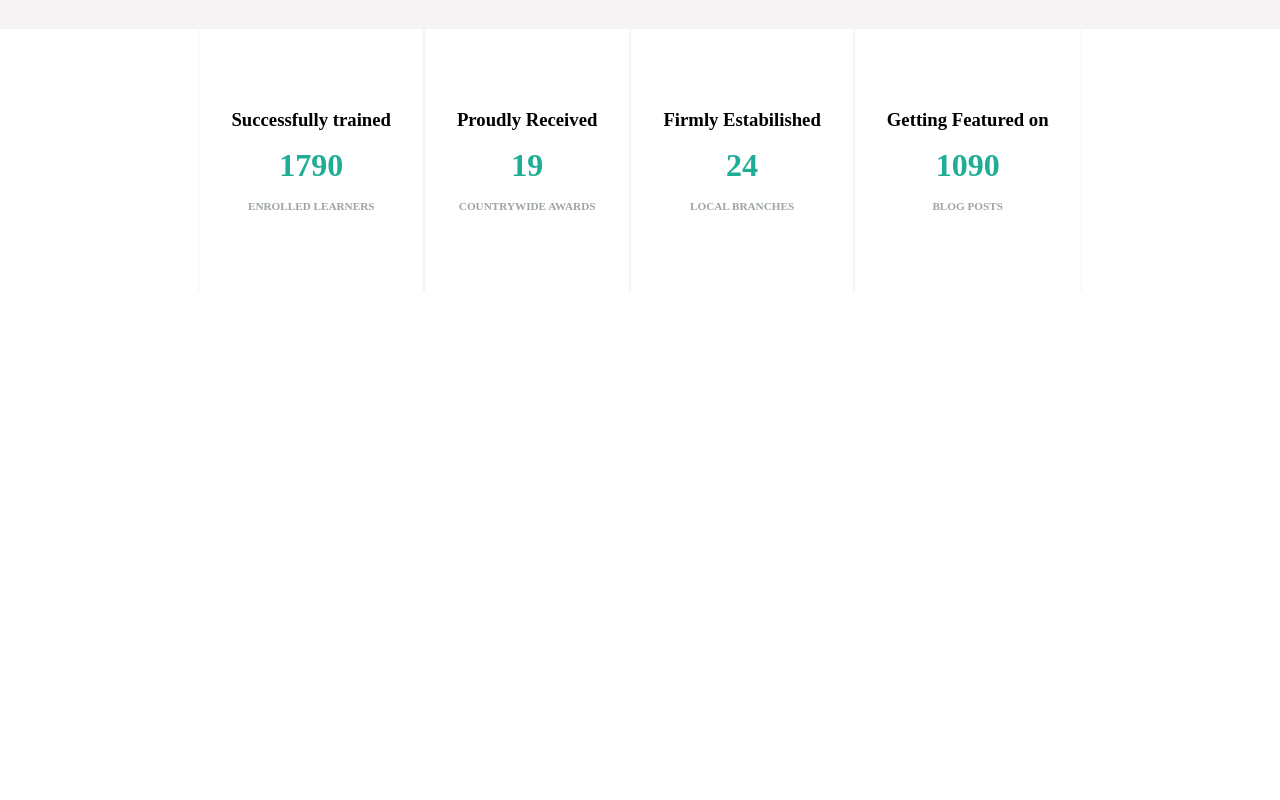
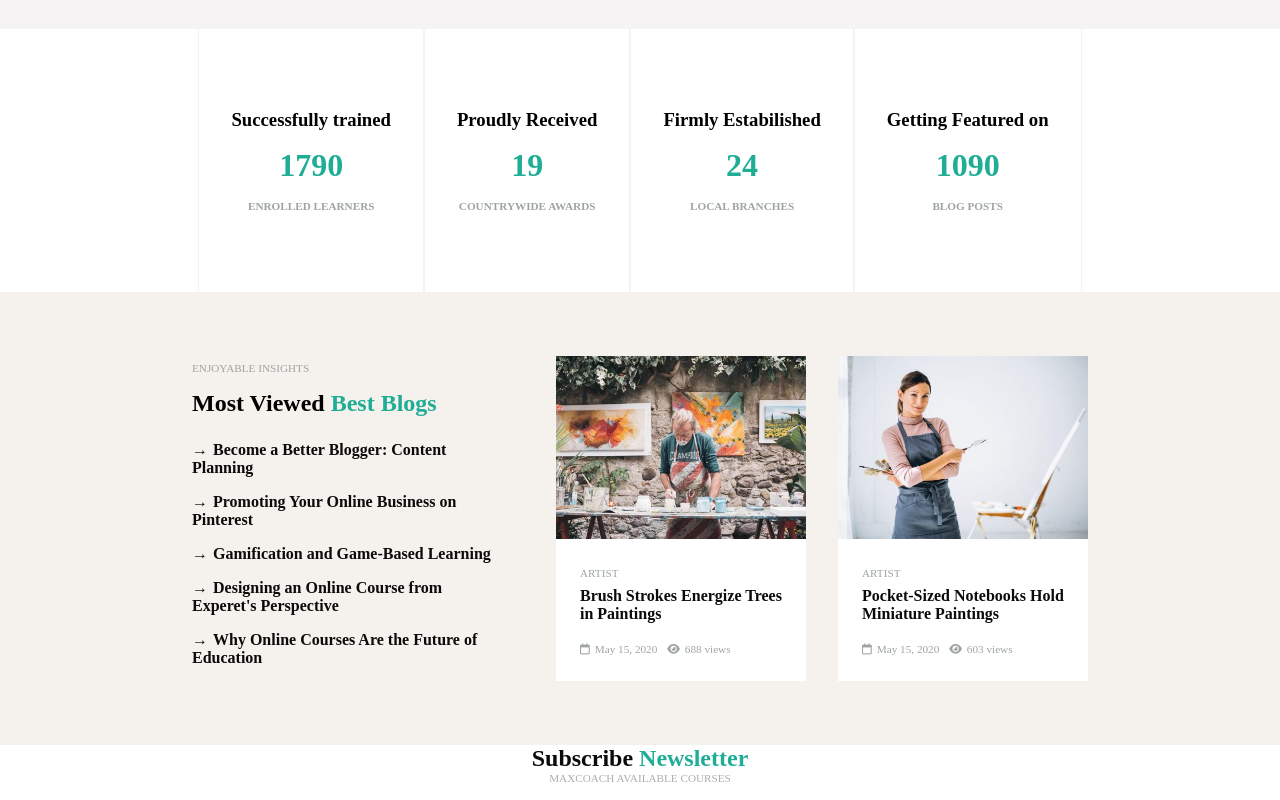
Before and after one commit to domenicolafroscia/proj-html-vuejs, a Vue app: page / in a window 1280 px wide. Shown: the part 3081-3881 px from the top of the page. Before the commit the page ends 3373 px from the top, so only its background shows below. Built offline with nearby package versions, Linux system fonts and the light colour scheme.

Commit message:
add: section main of most viewed best blog

```diff
--- a/src/components/AppMain.vue
+++ b/src/components/AppMain.vue
@@ -112,6 +112,23 @@ export default {
                     numbers: '1090',
                     objects: 'BLOG POSTS',
                 },
+            ],
+            blogs: ['Become a Better Blogger: Content Planning', 'Promoting Your Online Business on Pinterest', 'Gamification and Game-Based Learning', "Designing an Online Course from Experet's Perspective", 'Why Online Courses Are the Future of Education'],
+            cardBlogs: [
+                {
+                    img: 'artist-blog-03-480x352.jpeg',
+                    task: 'ARTIST',
+                    description: 'Brush Strokes Energize Trees in Paintings',
+                    date: 'May 15, 2020',
+                    views: '688 views',
+                },
+                {
+                    img: 'artist-blog-01-480x352.jpg',
+                    task: 'ARTIST',
+                    description: 'Pocket-Sized Notebooks Hold Miniature Paintings',
+                    date: 'May 15, 2020',
+                    views: '603 views',
+                },
             ]
         };
     },
@@ -209,6 +226,7 @@ export default {
         </div>
     </section>
 
+
     <section class="section-4">
         <div class="container">
             <div class="row">
@@ -220,9 +238,51 @@ export default {
             </div>
         </div>
     </section>
+
+
+    <section class="section-5">
+        <div class="container">
+            <div class="blogs">
+                <div class="best-blogs">
+                    <p>ENJOYABLE INSIGHTS</p>
+                    <h3><strong>Most Viewed</strong> <a class="title-green" href="">Best Blogs</a></h3>
+                    <ul>
+                        <li v-for="(blog, index) in blogs" :key="index"><a class="link-blogs"
+                                href=""><strong><span>&rightarrow;</span>{{ blog }}</strong></a></li>
+                    </ul>
+                </div>
+                <div class="card-blogs">
+                    <div class="row">
+                        <div class="col" v-for="card in cardBlogs" :key="card">
+                            <div class="card">
+                                <img :src="getImagePath(card.img)" alt="">
+                                <div class="text-card">
+                                    <p>{{ card.task }}</p>
+                                    <h4><a href="">{{ card.description }}</a></h4>
+                                    <span class="date"><i class="fa-regular fa-calendar"></i>{{ card.date }}</span>
+                                    <span><i class="fa-solid fa-eye"></i>{{ card.views }}</span>
+                                </div>
+                            </div>
+                        </div>
+                    </div>
+                </div>
+            </div>
+        </div>
+    </section>
+
+
+    <section class="section-6">
+        <div class="container">
+            <div class="titles">
+                <h2>Subscribe <a class="title-green" href="">Newsletter</a></h2>
+                <p>MAXCOACH AVAILABLE COURSES</p>
+            </div>
+        </div>
+    </section>
 </template>
 
-<style scoped lang="scss"> @use "../style/partials/variables" as *;
+<style scoped lang="scss">
+@use "../style/partials/variables" as *;
  @use "../style/partials/mixin" as *;
  @import "@fortawesome/fontawesome-free/css/all.min.css";
 
@@ -386,6 +446,7 @@ export default {
 
  }
 
+
  .section-3 {
      padding: 4rem 0;
      background-color: $hint-of-red;
@@ -429,6 +490,7 @@ export default {
      }
  }
 
+
  .section-4 {
 
      .row {
@@ -453,4 +515,95 @@ export default {
          }
      }
  }
+
+
+ .section-5 {
+     background-color: #f5f1ed;
+     padding: 4rem 0;
+
+    .blogs {
+        display: flex;
+        justify-content: center;
+        align-items: center;
+        .best-blogs {
+            padding-right: 4rem;
+
+            p {
+                color: $edward;
+                font-size: .7rem
+            }
+
+            h3 {
+                font-size: 1.5rem;
+                padding: 1rem 0;
+            }
+
+            li {
+                padding: .5rem 0;
+
+                .link-blogs {
+                    color: $cod-gray;
+
+                    span {
+                        padding-right: 5px;
+                    }
+
+                }
+            }
+        }
+
+        .card-blogs {
+            .row {
+                @include flex(row, center, stretch, nowrap);
+                gap: 2rem;
+
+                .col {
+                    .card {
+                        background-color: $white;
+                        width: 250px;
+
+                        .text-card {
+                            padding: 1.5rem;
+
+                            p {
+                                color: $edward;
+                                font-size: .7rem;
+                            }
+
+                            h4 {
+                                padding-top: .5rem;
+                                padding-bottom: 1rem;
+
+                                a {
+                                    color: $cod-gray;
+                                }
+                            }
+
+                            span {
+                                font-size: .7rem;
+                                color: $edward;
+
+                                i {
+                                    padding-right: 5px;
+                                }
+                            }
+
+                            .date {
+                               padding-right: 10px;
+
+                            }
+
+                        }
+
+                    }
+                }
+            }
+        }
+    }
+ }
+
+
+ .section-6 {
+
+ }
 </style>
```
Lines whose indentation alone changed are shown as unchanged.
